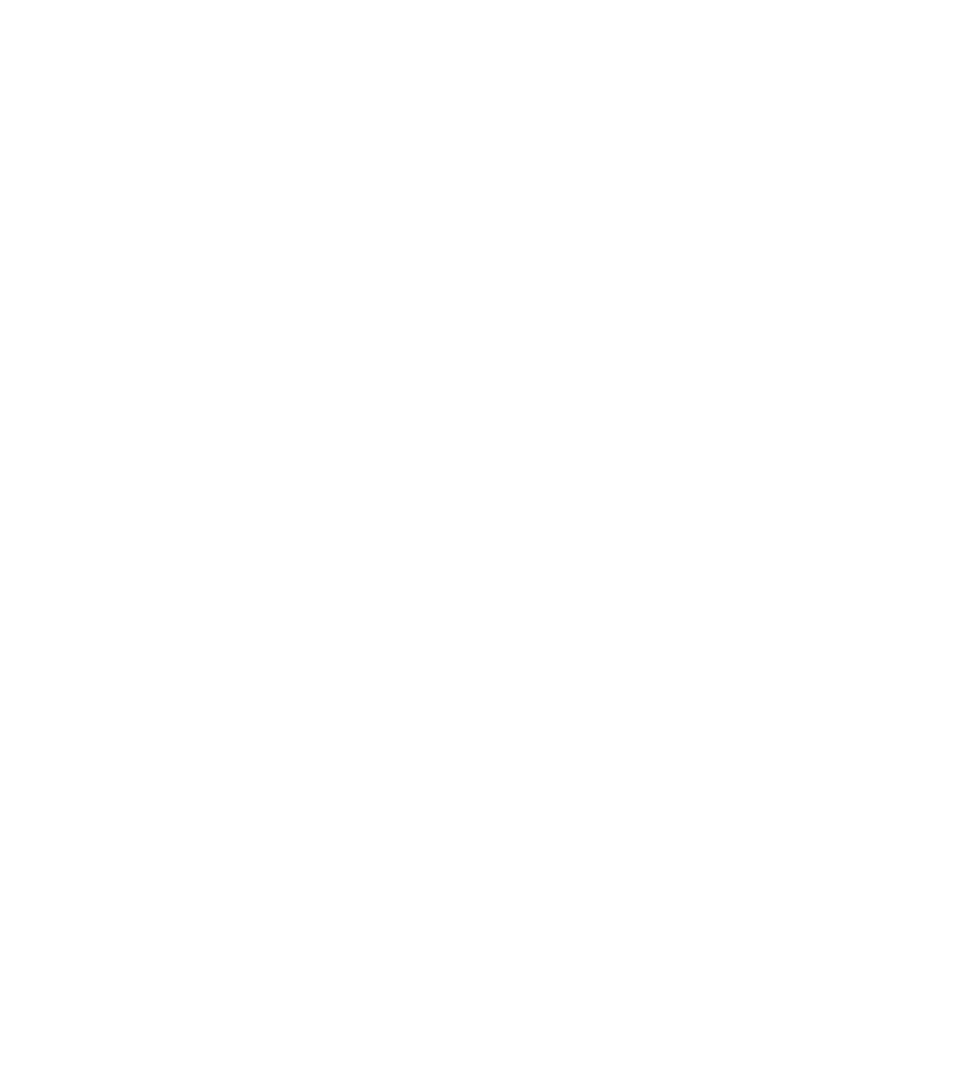
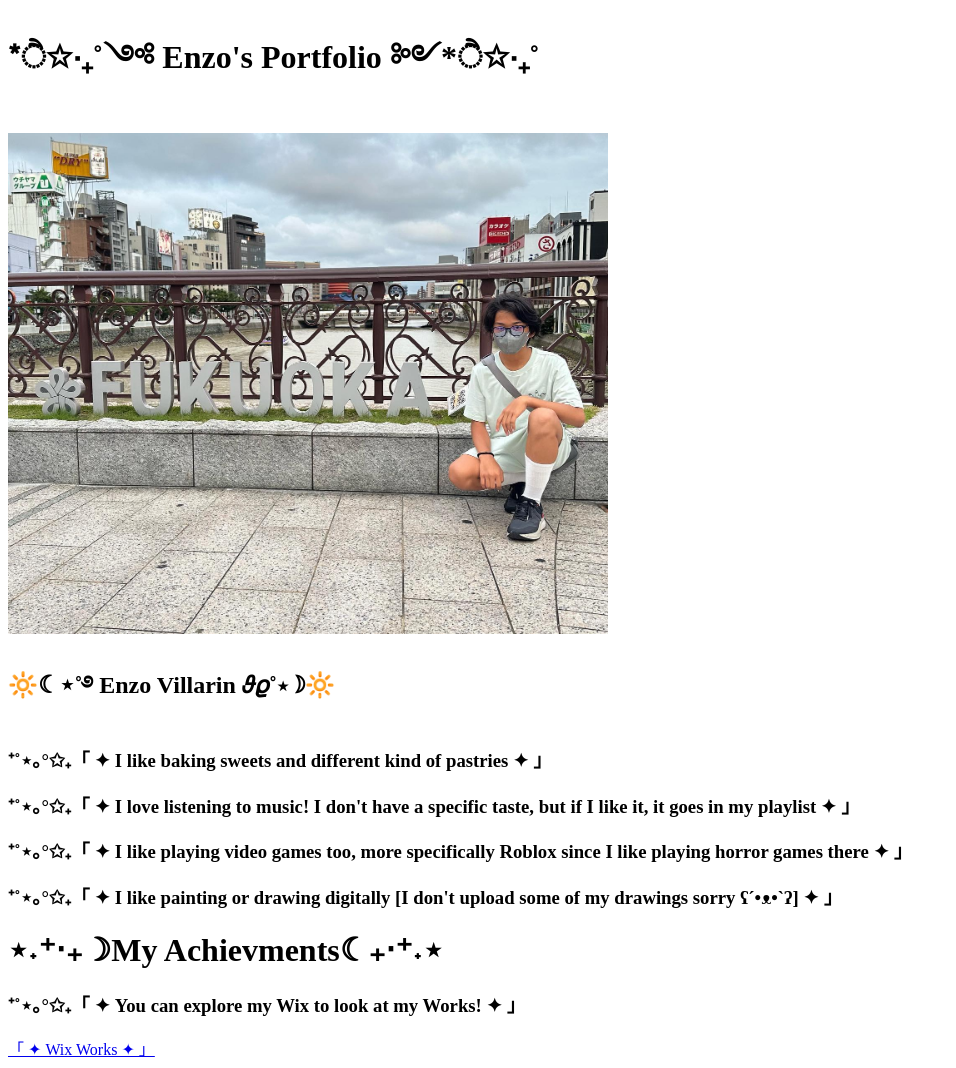
Before and after one commit to EnzoZen143/SimpleHTML, a plain HTML site: page index.html in a window 1280 px wide. Shown: the whole page, without its empty margins (0-956 px from the left). Before the commit the page ends 800 px from the top, so only its background shows below. Drawn offline with Linux system fonts and the light colour scheme.

Commit message:
Enzo yes yes
enzo portfolio

```diff
--- a/index.html
+++ b/index.html
@@ -6,6 +6,15 @@
     <title>Document</title>
 </head>
 <body>
-
+    <h1> *ੈ✩‧₊˚༺ Enzo's Portfolio ༻*ੈ✩‧₊˚ </h1>
+    <img src = "enzo.jpg" width="600">
+    <h2> 🔆☾⋆˚࿔ Enzo Villarin 𝜗𝜚˚⋆☽🔆 </h2>
+    <h3> ⁺˚⋆｡°✩₊「 ✦ I like baking sweets and different kind of pastries ✦ 」 </h3>
+    <h3> ⁺˚⋆｡°✩₊「 ✦ I love listening to music! I don't have a specific taste, but if I like it, it goes in my playlist ✦ 」 </h3>
+    <h3> ⁺˚⋆｡°✩₊「 ✦ I like playing video games too, more specifically Roblox since I like playing horror games there ✦ 」 </h3>
+    <h3> ⁺˚⋆｡°✩₊「 ✦ I like painting or drawing digitally [I don't upload some of my drawings sorry ʕ´•ᴥ•`ʔ] ✦ 」 </h3>
+    <h1> ⋆˖⁺‧₊☽My Achievments☾₊‧⁺˖⋆ </h1>
+    <h3> ⁺˚⋆｡°✩₊「 ✦ You can explore my Wix to look at my Works! ✦ 」 </h3>
+    <a href="https://enzovillarin.wixsite.com/enzo-villarin-portfo">「 ✦ Wix Works ✦ 」</a>
 </body>
 </html>
```
Also changed, not shown: skbidi.html (added, +11 -0 lines), cloud.jpg (added), enzo.jpg (added), enzoenzo.jpg (added).
